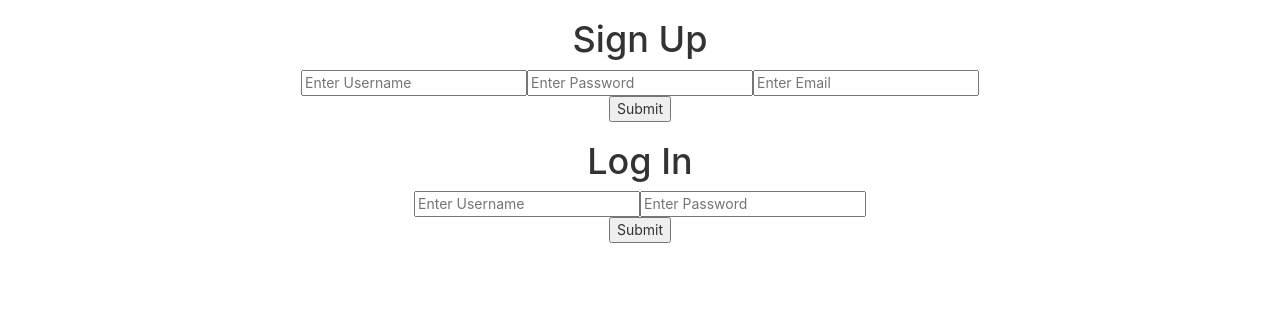
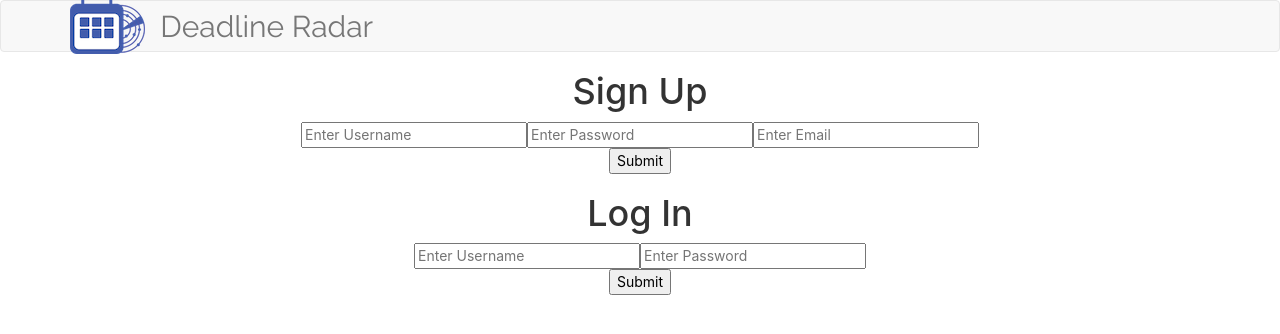
Before and after one commit to tobyweed/deadline_radar_client, a React (Create React App) app: page / in a window 1280 px wide. Shown: the top 334 px of the page. Built offline with nearby package versions, Linux system fonts and the light colour scheme.

Commit message:
added nav bar to Reg

```diff
--- a/src/App.js
+++ b/src/App.js
@@ -41,7 +41,11 @@ class App extends Component {
 					<h2>&nbsp; Deadline Radar</h2>
 			    </Navbar.Brand>
 			  </Navbar.Header>
-
+				<Nav>
+						<NavItem>
+						<Logout rerender={this.rerender.bind(this)} />
+				    </NavItem>
+				</Nav>
 			</Navbar>
 				<Collapsible addDeadlineId={this.addDeadlineId.bind(this)} />
 				{deadlineIds.map(function(deadlineId, i) {
@@ -51,7 +55,6 @@ class App extends Component {
 						</li>
 					);
 				})}
-				<Logout rerender={this.rerender.bind(this)} />
 			</div>
 		);
 	}
--- a/src/components/Registration.js
+++ b/src/components/Registration.js
@@ -1,5 +1,6 @@
 import React, { Component } from 'react';
 import AuthService from '../AuthService';
+import {Navbar, Nav} from 'react-bootstrap';
 
 class Registration extends Component {
 	constructor() {
@@ -16,6 +17,14 @@ class Registration extends Component {
 	render() {
 		return (
 			<div>
+			<Navbar>
+				<Navbar.Header>
+					<Navbar.Brand>
+					<div className="logo"></div>
+					<h2>&nbsp; Deadline Radar</h2>
+					</Navbar.Brand>
+				</Navbar.Header>
+			</Navbar>
 				<h1 className="registration-form">Sign Up</h1>
 				<form onSubmit={this.handleFormSubmit}>
 					<input
--- a/src/index.css
+++ b/src/index.css
@@ -64,3 +64,12 @@ h2 {
   font-family: "Raleway", sans-serif;
   margin: 0 auto;
 }
+
+img {
+    opacity: 0.5;
+    filter: alpha(opacity=50); /* For IE8 and earlier */
+}
+
+.form-submit {
+  color: #000000;
+}
```
Also changed, not shown: 1 other file (tests, documents, lock files or other folders).
